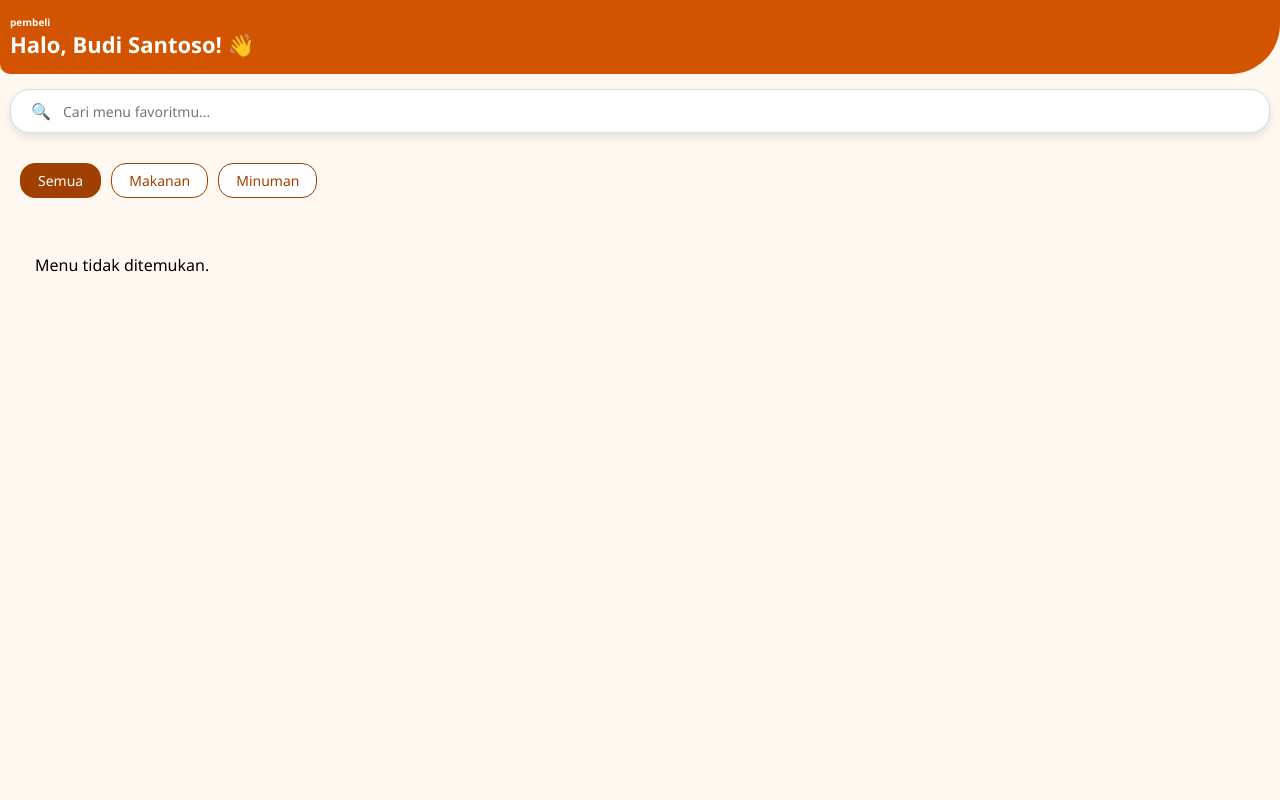
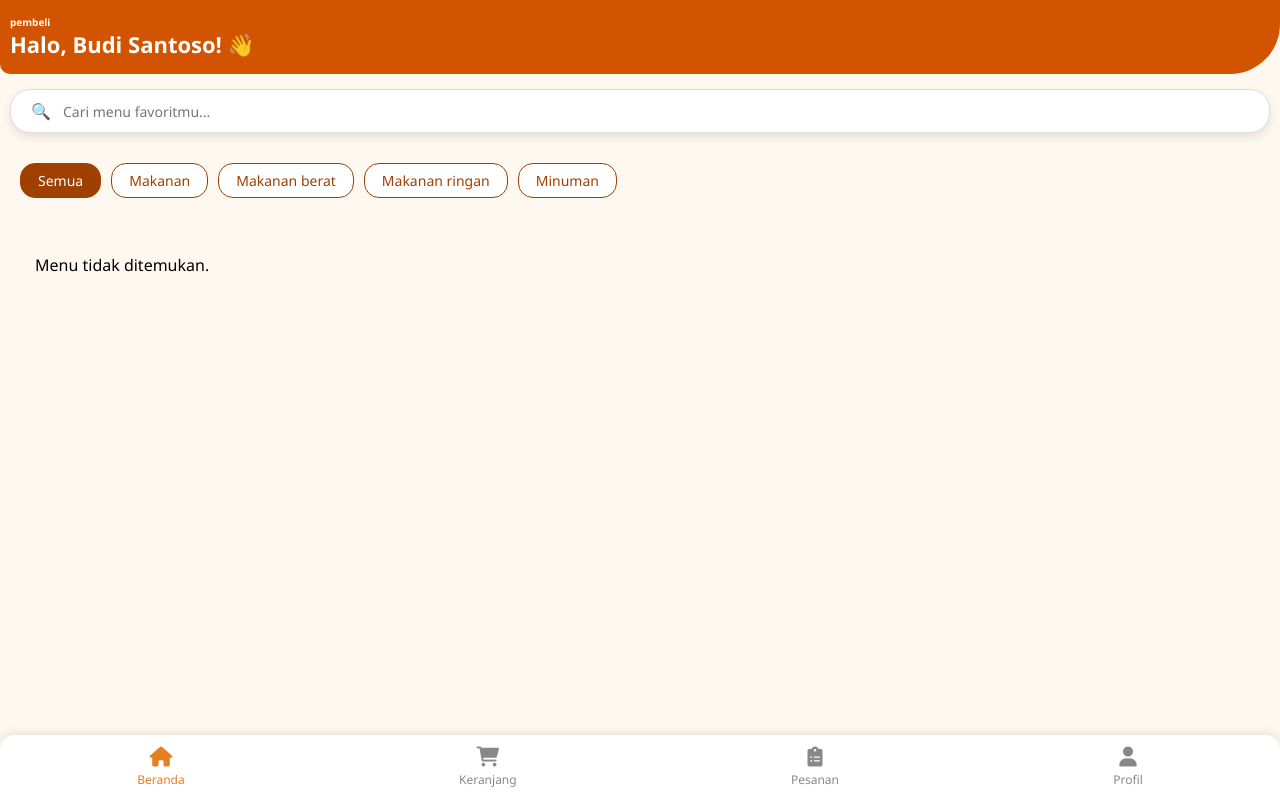
Before and after one commit to rania-n/e-kantin, a PHP site: page / in a window 1280 px wide. Run offline with PHP 8.4, Linux system fonts and the light colour scheme; data that the repository does not hold is empty.

Commit message:
navbar bawah dan kategori

```diff
--- a/index.php
+++ b/index.php
@@ -24,6 +24,8 @@ $result = mysqli_query($conn, $query);
     <meta name="viewport" content="width=device-width, initial-scale=1.0">
     <title>E-Kantin - Beranda</title>
     <link rel="stylesheet" href="style.css">
+    <link rel="stylesheet" href="navbar.css">
+    <link rel="stylesheet" href="https://cdnjs.cloudflare.com/ajax/libs/font-awesome/6.0.0/css/all.min.css">
 </head>
 <body>
 
@@ -44,6 +46,8 @@ $result = mysqli_query($conn, $query);
     <div class="kategori-container">
         <a href="index.php" class="tab-kategori <?= $kategori == '' ? 'active' : '' ?>">Semua</a>
         <a href="index.php?kategori=Makanan" class="tab-kategori <?= $kategori == 'Makanan' ? 'active' : '' ?>">Makanan</a>
+        <a href="index.php?kategori=Makanan_berat" class="tab-kategori <?= $kategori == 'Makanan_berat' ? 'active' : '' ?>">Makanan berat</a>
+        <a href="index.php?kategori=Makanan_ringan" class="tab-kategori <?= $kategori == 'Makanan_ringan' ? 'active' : '' ?>">Makanan ringan</a>
         <a href="index.php?kategori=Minuman" class="tab-kategori <?= $kategori == 'Minuman' ? 'active' : '' ?>">Minuman</a>
     </div>
 
@@ -68,5 +72,9 @@ $result = mysqli_query($conn, $query);
     <?php endif; ?>
 </div>
             </a>
+            <div class="menu-grid">
+        </div>
+
+    <?php include 'navbar.html'; ?>
 </body>
 </html>
--- /dev/null
+++ b/navbar.css
@@ -0,0 +1,47 @@
+/* Container Utama Navbar */
+.bottom-nav {
+    position: fixed;
+    bottom: 0;
+    left: 0;
+    right: 0;
+    height: 65px;
+    background-color: #ffffff;
+    display: flex;
+    justify-content: space-around;
+    align-items: center;
+    box-shadow: 0 -2px 10px rgba(0, 0, 0, 0.1);
+    border-top-left-radius: 15px;
+    border-top-right-radius: 15px;
+    z-index: 1000;
+}
+
+/* Item Navigasi */
+.nav-item {
+    text-decoration: none;
+    display: flex;
+    flex-direction: column;
+    align-items: center;
+    color: #888888; /* Warna abu-abu saat tidak aktif */
+    font-size: 12px;
+    transition: all 0.3s ease;
+}
+
+/* Ikon */
+.nav-item i {
+    font-size: 20px;
+    margin-bottom: 4px;
+}
+
+/* Keadaan Aktif (Beranda atau halaman yang sedang dibuka) */
+.nav-item.active {
+    color: #e67e22; /* Menyesuaikan warna oranye pada header kamu */
+}
+
+.nav-item:hover {
+    color: #d35400;
+}
+
+/* Responsif: Pastikan konten utama tidak tertutup navbar */
+body {
+    padding-bottom: 70px;
+}
--- /dev/null
+++ b/navbar.html
@@ -0,0 +1,18 @@
+<nav class="bottom-nav">
+    <a href="index.php" class="nav-item active">
+        <i class="fas fa-home"></i>
+        <span>Beranda</span>
+    </a>
+    <a href="keranjang.php" class="nav-item">
+        <i class="fas fa-shopping-cart"></i>
+        <span>Keranjang</span>
+    </a>
+    <a href="pesanan.php" class="nav-item">
+        <i class="fas fa-clipboard-list"></i>
+        <span>Pesanan</span>
+    </a>
+    <a href="profil.php" class="nav-item">
+        <i class="fas fa-user"></i>
+        <span>Profil</span>
+    </a>
+</nav>
```
